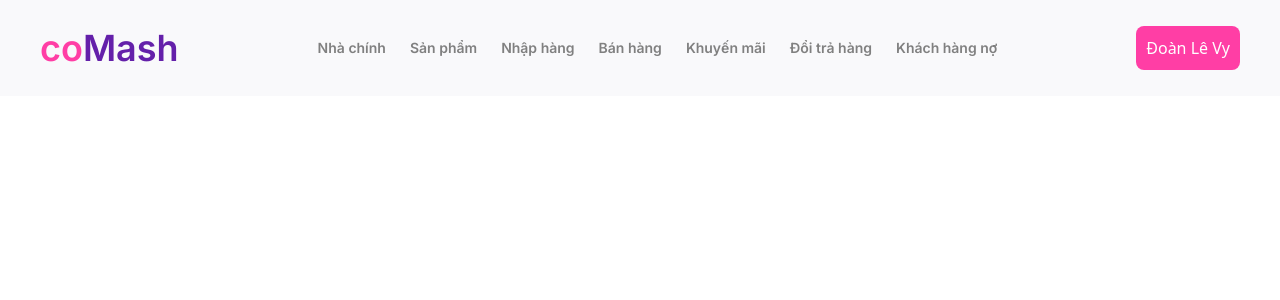
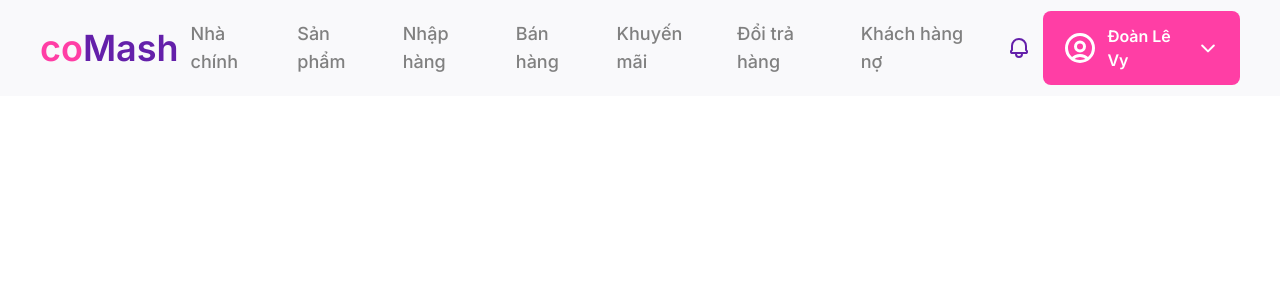
Before and after one commit to HCMUT-CSE-ProjectCapstone-coMash/capstone-web-frontend, a Next.js app: page / in a window 1280 px wide. Shown: the top 300 px of the page. Built offline with nearby package versions, Linux system fonts and the light colour scheme; a web font is replaced by a local one.

Commit message:
update header

```diff
--- /dev/null
+++ b/assests/Icons.tsx
@@ -0,0 +1,32 @@
+interface IconProps {
+    width: number,
+    height: number,
+    fill?: string
+}
+
+export function BellIcon({ width, height, fill }: IconProps) {
+
+    return (
+        <svg xmlns="http://www.w3.org/2000/svg" width={width} height={height} fill={"none"} viewBox="0 0 24 24" >
+            <path d="M15 17V18C15 19.6569 13.6569 21 12 21C10.3431 21 9 19.6569 9 18V17M15 17H9M15 17H18.5905C18.973 17 19.1652 17 19.3201 16.9478C19.616 16.848 19.8475 16.6156 19.9473 16.3198C19.9997 16.1643 19.9997 15.9715 19.9997 15.5859C19.9997 15.4172 19.9995 15.3329 19.9863 15.2524C19.9614 15.1004 19.9024 14.9563 19.8126 14.8312C19.7651 14.7651 19.7048 14.7048 19.5858 14.5858L19.1963 14.1963C19.0706 14.0706 19 13.9001 19 13.7224V10C19 6.134 15.866 2.99999 12 3C8.13401 3.00001 5 6.13401 5 10V13.7224C5 13.9002 4.92924 14.0706 4.80357 14.1963L4.41406 14.5858C4.29476 14.7051 4.23504 14.765 4.1875 14.8312C4.09766 14.9564 4.03815 15.1004 4.0132 15.2524C4 15.3329 4 15.4172 4 15.586C4 15.9715 4 16.1642 4.05245 16.3197C4.15225 16.6156 4.3848 16.848 4.68066 16.9478C4.83556 17 5.02701 17 5.40956 17H9" stroke="#6420AA" stroke-width="2" stroke-linecap="round" stroke-linejoin="round"/>
+        </svg>
+    )
+}
+
+export function ArrowDownIcon({ width, height, fill }: IconProps) {
+
+    return (
+        <svg xmlns="http://www.w3.org/2000/svg" width={width} height={height} fill={"none"} viewBox="0 0 20 20">
+            <path d="M15.8327 7.5L9.99935 13.3333L4.16602 7.5" stroke="white" stroke-width="2" stroke-linecap="round" stroke-linejoin="round"/>
+        </svg>
+    )
+}
+
+export function UserProfileIcon({ width, height, fill }: IconProps) {
+
+    return (
+    <svg xmlns="http://www.w3.org/2000/svg" width={width} height={height} fill={"none"} viewBox="0 0 20 20">
+        <path d="M15.2166 17.3323C13.9349 15.9008 12.0727 15 10 15C7.92734 15 6.06492 15.9008 4.7832 17.3323M10 19C5.02944 19 1 14.9706 1 10C1 5.02944 5.02944 1 10 1C14.9706 1 19 5.02944 19 10C19 14.9706 14.9706 19 10 19ZM10 12C8.34315 12 7 10.6569 7 9C7 7.34315 8.34315 6 10 6C11.6569 6 13 7.34315 13 9C13 10.6569 11.6569 12 10 12Z" stroke="white" stroke-width="2" stroke-linecap="round" stroke-linejoin="round"/>
+    </svg>
+    )
+}
--- a/components/Header.tsx
+++ b/components/Header.tsx
@@ -1,14 +1,16 @@
 
-
+import { BellIcon } from "@/assests/Icons"
+import { ArrowDownIcon } from "@/assests/Icons"
+import { UserProfileIcon } from "@/assests/Icons"
 export function Header() {
 
     return (
-        <div className="bg-gray-white flex-col justify-content-center items-center px-6.25">
+        <div className="bg-gray-white flex-col justify-content-center items-center px-6.25 font-display">
             <div className="flex px-3.75 h-24 items-center justify-between">
-                <div className="font-display font-semibold text-4xl text-pink">co
+                <div className="font-semibold text-4xl text-pink">co
                     <span className="text-purple">Mash</span>
                 </div>
-                <div className="flex font-display font-semibold  text-sm text-tgray5 justify-between items-center">
+                <div className="flex font-medium text-lg text-tgray5 justify-between items-center">
                     <div className="px-3 py-2">Nhà chính</div>
                     <div className="px-3 py-2">Sản phẩm</div>
                     <div className="px-3 py-2">Nhập hàng</div>
@@ -19,7 +21,12 @@ export function Header() {
 
                 </div>
                 <div className="flex justify-between items-center">
-                    <div className="bg-pink text-white flex justify-between items-center p-2.5 rounded-lg">Đoàn Lê Vy</div>
+                    <div className="p-3"><BellIcon width={24} height={24}/></div>
+                    <div className="bg-pink text-white flex justify-between items-center p-2.5 rounded-lg">
+                        <div className="p-3"><UserProfileIcon width={30} height={30}/></div>
+                        <div className="text-base font-semibold">Đoàn Lê Vy</div>
+                        <div className="p-3"><ArrowDownIcon width={20} height={20}/></div>
+                    </div>
                 </div>
             </div>
 
```
